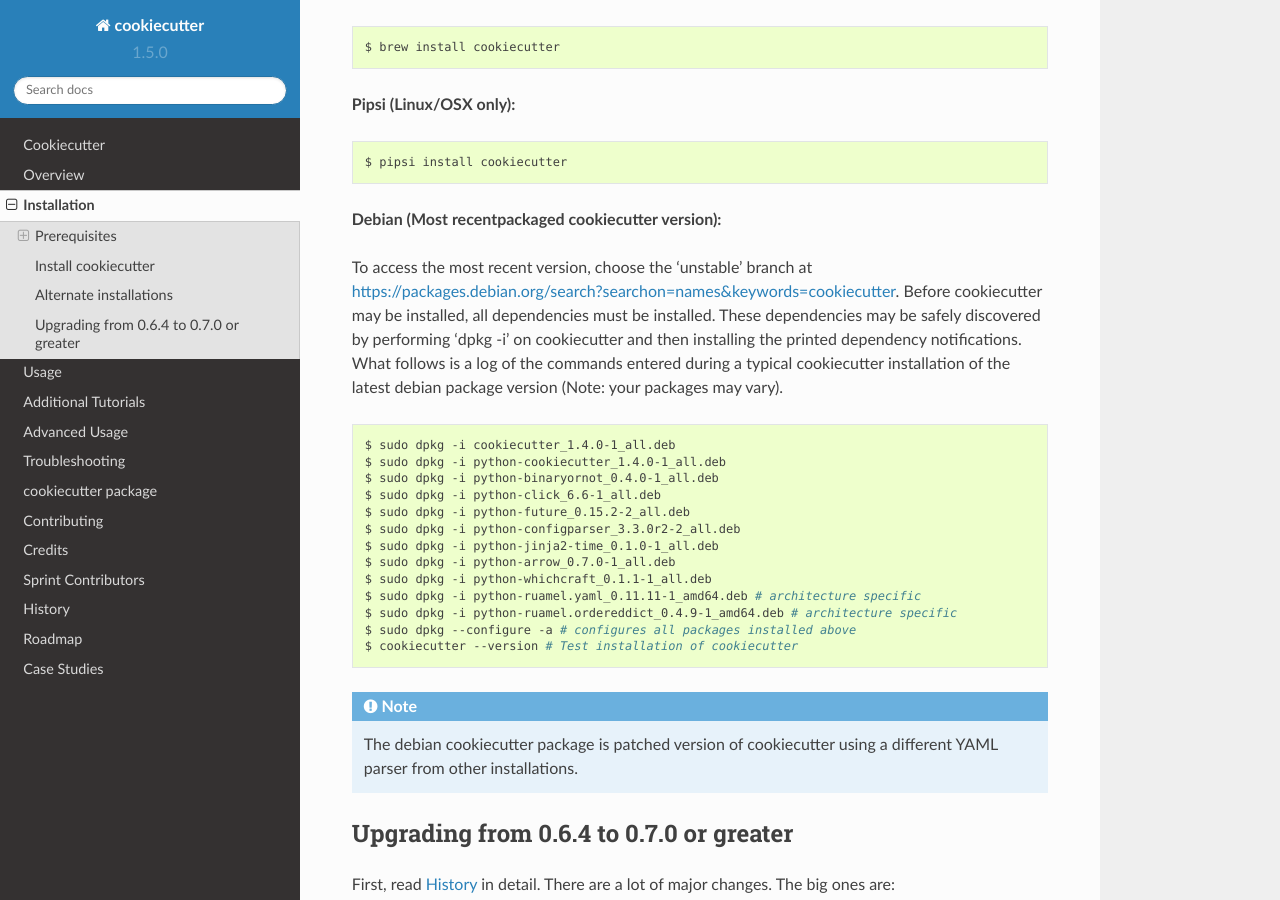
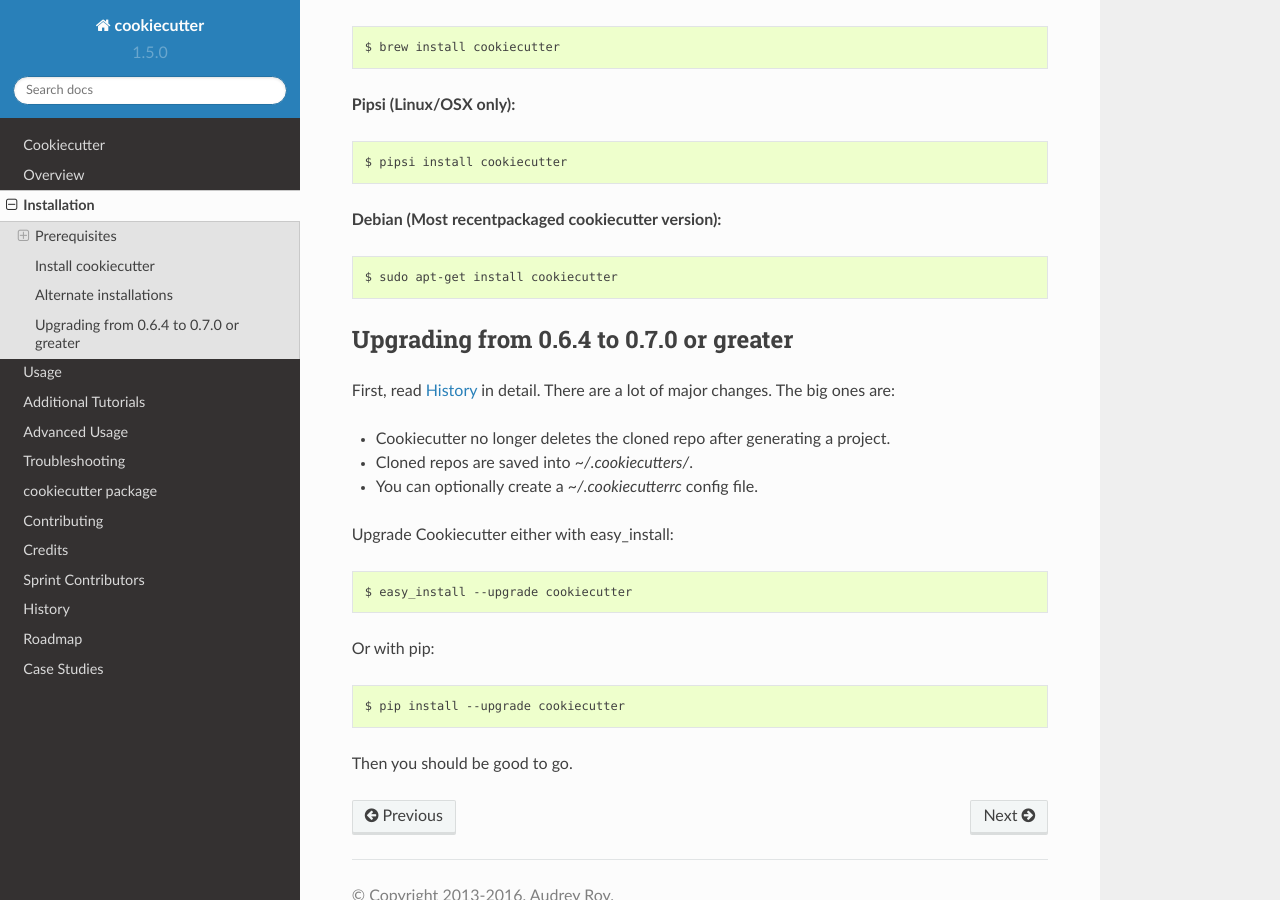
Before and after one commit to c-allen-tech/cookie, a Sphinx documentation site: the page built from docs/installation.rst, in a window 1280 px wide and 900 px high, scrolled down 1994 px. Built offline with Sphinx 7.4.7 and the Read the Docs theme 2.0.0, drawn with Linux system fonts in a browser that asks for light colours; formulas are drawn with MathJax 3.

Commit message:
Update install on Debian instructions - reST heading fix

```diff
--- a/docs/installation.rst
+++ b/docs/installation.rst
@@ -97,28 +97,12 @@ Alternate installations
 
 **Debian (Most recentpackaged cookiecutter version):**
 
-To access the most recent version, choose the 'unstable' branch at https://packages.debian.org/search?searchon=names&keywords=cookiecutter.  Before cookiecutter may be  installed, all dependencies must be installed.  These dependencies may be safely discovered by performing 'dpkg -i' on cookiecutter and then installing the printed dependency notifications.  What follows is a log of the commands entered during a typical cookiecutter installation of the latest debian package version (Note:  your packages may vary).
-
 .. code-block:: bash
 
-    $ sudo dpkg -i cookiecutter_1.4.0-1_all.deb
-    $ sudo dpkg -i python-cookiecutter_1.4.0-1_all.deb
-    $ sudo dpkg -i python-binaryornot_0.4.0-1_all.deb
-    $ sudo dpkg -i python-click_6.6-1_all.deb
-    $ sudo dpkg -i python-future_0.15.2-2_all.deb
-    $ sudo dpkg -i python-configparser_3.3.0r2-2_all.deb
-    $ sudo dpkg -i python-jinja2-time_0.1.0-1_all.deb
-    $ sudo dpkg -i python-arrow_0.7.0-1_all.deb
-    $ sudo dpkg -i python-whichcraft_0.1.1-1_all.deb
-    $ sudo dpkg -i python-ruamel.yaml_0.11.11-1_amd64.deb # architecture specific
-    $ sudo dpkg -i python-ruamel.ordereddict_0.4.9-1_amd64.deb # architecture specific
-    $ sudo dpkg --configure -a # configures all packages installed above
-    $ cookiecutter --version # Test installation of cookiecutter
-
-.. note:: The debian cookiecutter package is patched version of cookiecutter using a different YAML parser from other installations.
+    $ sudo apt-get install cookiecutter
 
 Upgrading from 0.6.4 to 0.7.0 or greater
------------------------------------------
+----------------------------------------
 
 First, read :doc:`history` in detail. There are a lot of major
 changes. The big ones are:
```
